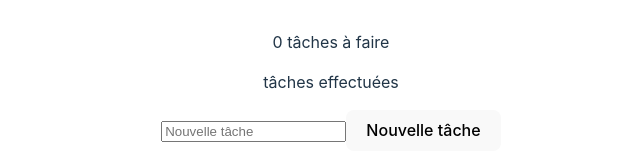
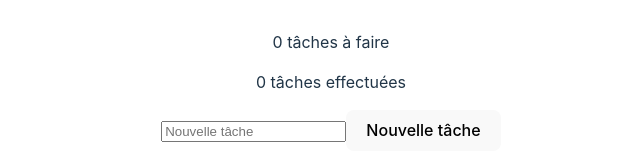
Before and after one commit to Ccilpy/ToDoList_workshop, a React (Vite) app: page / in a window 1280 px wide. Shown: the part 364-524 px from the top of the page, without its empty margins (309-949 px from the left). Built offline with nearby package versions, Linux system fonts and the light colour scheme.

Commit message:
Add tâches éffectuées

```diff
--- a/src/components/TaskList/index.tsx
+++ b/src/components/TaskList/index.tsx
@@ -14,6 +14,7 @@ export default function TaskList({ name, newTask, id }: TaskListProps) {
     const [taskCount, setTaskCount] = useState(0); // c'est le compteur du nombre de tâches, cela commence à 0
     const [checkedTasks, setCheckedTasks] = useState<boolean[]>([]);
 
+    const completedTasksCount = checkedTasks.filter(isChecked => isChecked).length;
 
     const addTask = () => { // fonction qui ajoute de nouvelles tâches et incrémente le compteur de tâches
         const newTaskObj = { id: nextId, name: taskName }; //  objet qui représente une nouvelle tâche à ajouter à la liste des tâches
@@ -34,7 +35,7 @@ export default function TaskList({ name, newTask, id }: TaskListProps) {
     return (
         <>
             <p> {taskCount} tâches à faire</p>
-            <p> tâches effectuées</p>
+            <p> {completedTasksCount} tâches effectuées</p>
             <input
                 value={taskName}
                 onChange={(e) => setTaskName(e.target.value)} // écoute les changements dans le champ input
```
